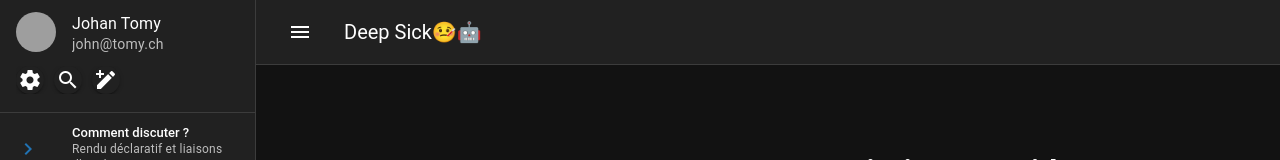
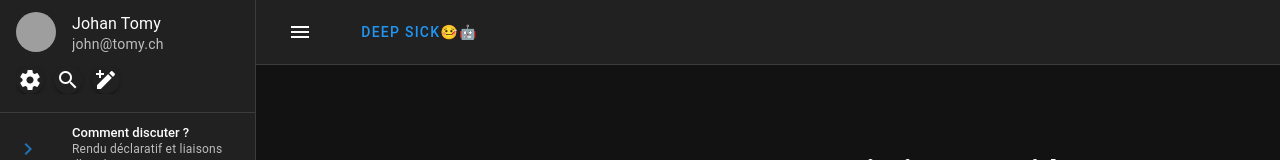
Before and after one commit to LeBonVieuBelouga/ai-interface, a Vue app: page / in a window 1280 px wide. Shown: the top 160 px of the page. Built offline with nearby package versions, Linux system fonts and the light colour scheme; grey boxes are pictures that could not be loaded.

Commit message:
Ajout du menu de sélection d'IA

```diff
--- a/src/App.vue
+++ b/src/App.vue
@@ -11,7 +11,26 @@
       flat
     >
       <v-app-bar-nav-icon @click="drawer = !drawer" />
-      <v-app-bar-title>Deep Sick🤒🤖</v-app-bar-title>
+      <v-app-bar-title>
+        <v-btn
+          color="primary"
+        >
+          {{ AISelected }}
+          <v-menu activator="parent">
+            <v-list>
+              <v-list-item
+                v-for="(item, index) in aiTypes"
+                :key="index"
+                :value="index"
+              >
+                <v-list-item-title @click=" AISelected = item.name">
+                  {{ item.name }}
+                </v-list-item-title>
+              </v-list-item>
+            </v-list>
+          </v-menu>
+        </v-btn>
+      </v-app-bar-title>
     </v-app-bar>
 
     <v-main>
@@ -29,8 +48,36 @@ import { ref } from 'vue'
 import UserChat from "@/components/UserChat.vue";
 import SideRMenu from "@/components/SideRMenu.vue";
 
+const AISelected = ref( "Deep Sick🤒🤖")
 const drawer = ref(true)
 const currChat = ref(null)
+const aiTypes = ref([
+  {
+    id:"EEE",
+    name:"Deep Sick🤒🤖",
+    isEnable: false
+  },
+  {
+    id:"EE4E",
+    name:"Deep Seek 8Gb",
+    isEnable: true
+  },
+  {
+    id:"EE5E",
+    name:"Llama 3",
+    isEnable: false
+  },
+  {
+    id:"EE6E",
+    name:"Mixtral 8x7B",
+    isEnable: true
+  },
+  {
+    id:"EE7E",
+    name:"Gemma",
+    isEnable: false
+  },
+])
 const userProfil =ref({
   id:"000-0001",
   username:"johan.tomy",
```
